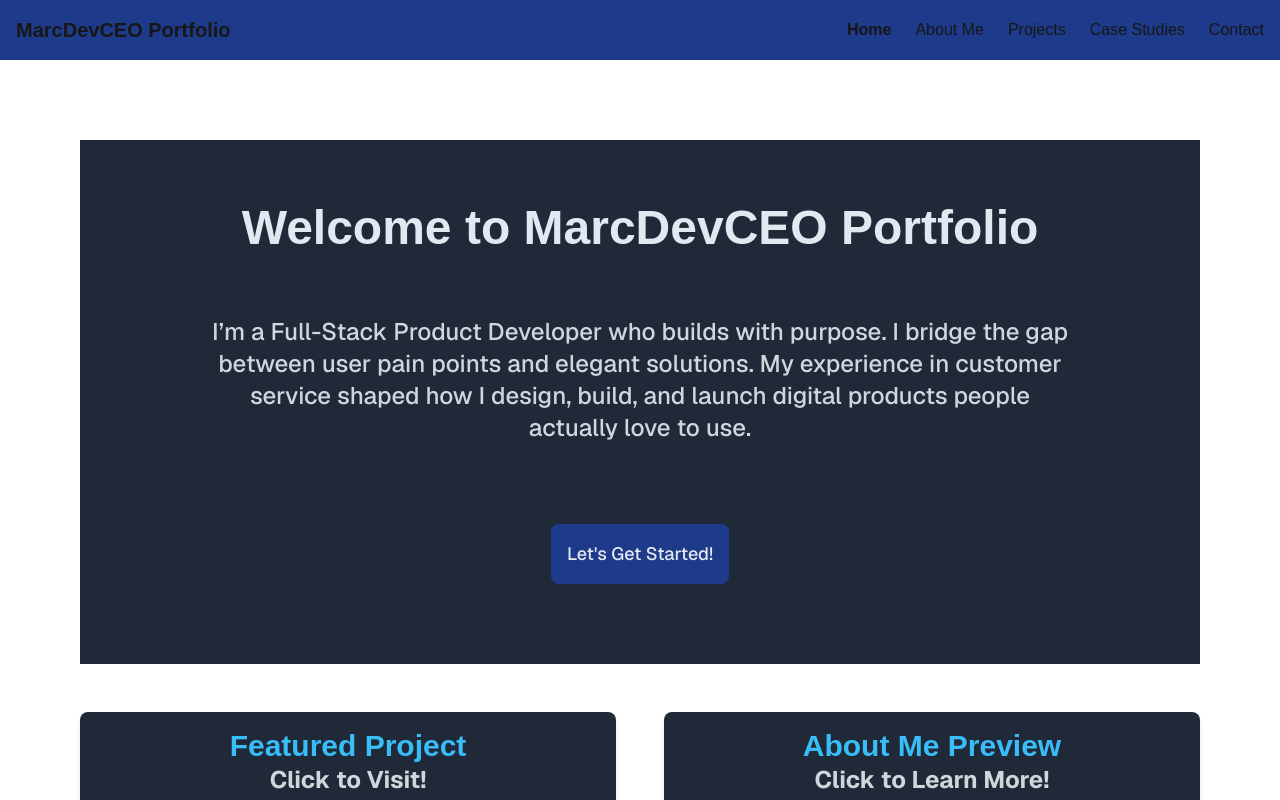
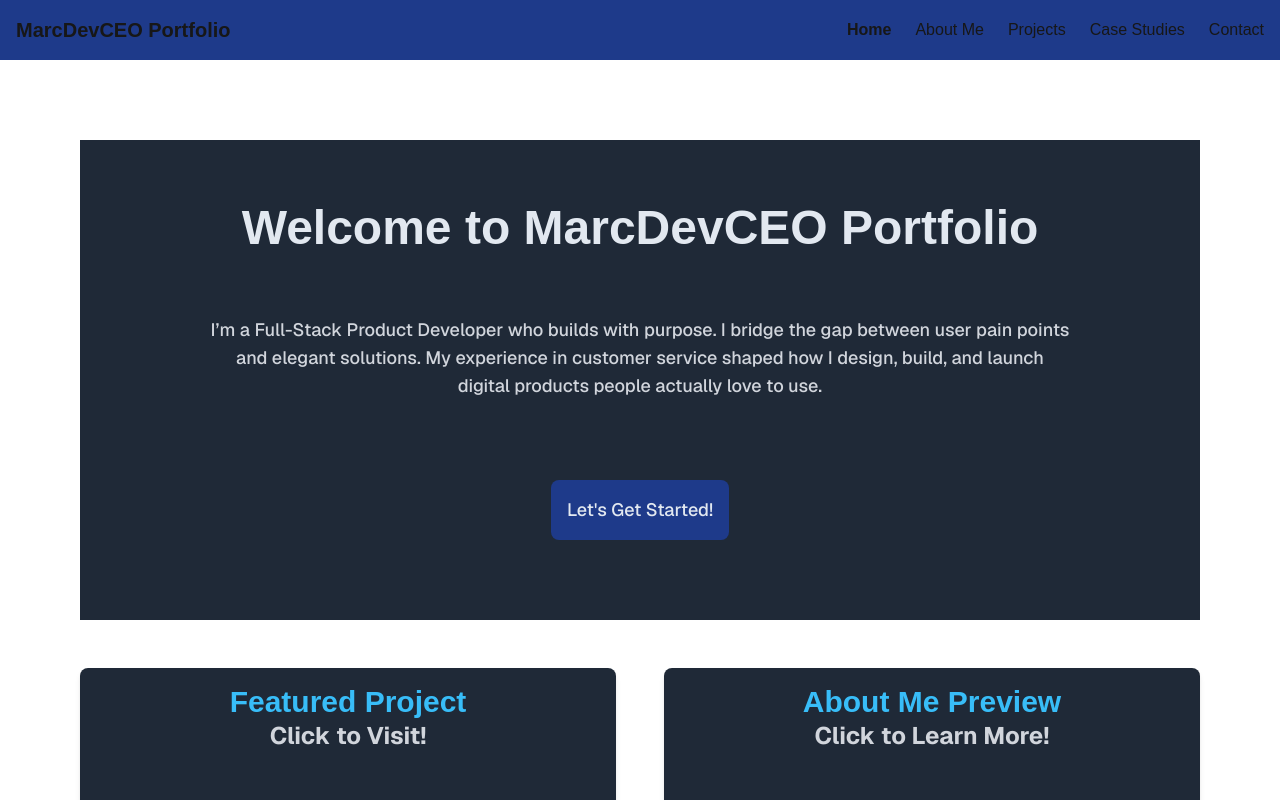
Before and after one commit to marcdevceo/marcdevceo, a Next.js app: page / in a window 1280 px wide. Shown: the top 800 px of the page. Built offline with nearby package versions, Linux system fonts and the light colour scheme.

Commit message:
chore: changed text in home/HeroSection to buttonText from body

```diff
--- a/components/home/HeroSection.tsx
+++ b/components/home/HeroSection.tsx
@@ -13,7 +13,7 @@ export default function HeroSection() {
           color="neutral"
           font="sans"
           weight="medium"
-          size="body"
+          size="buttonText"
         >
           I’m a Full-Stack Product Developer who builds with purpose. I bridge
           the gap between user pain points and elegant solutions. My experience
```
